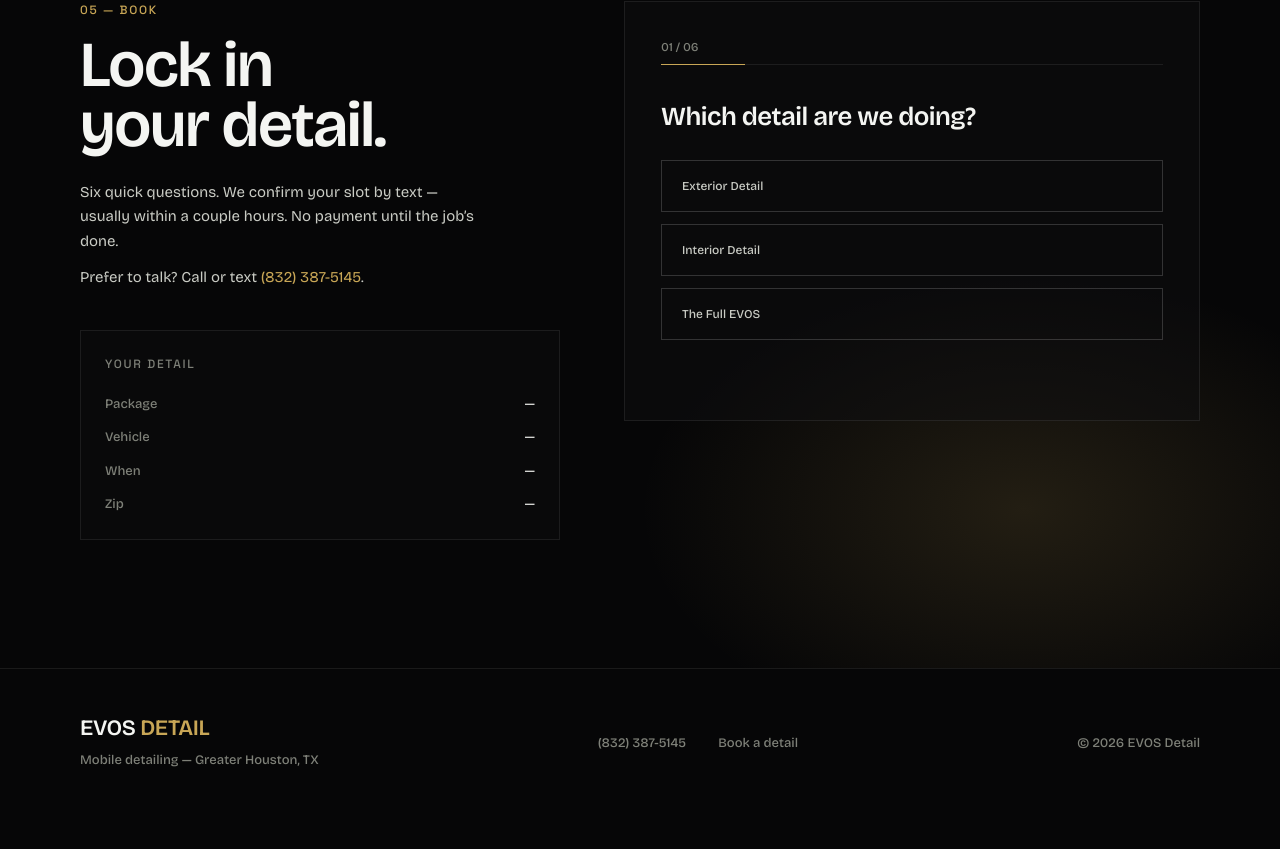
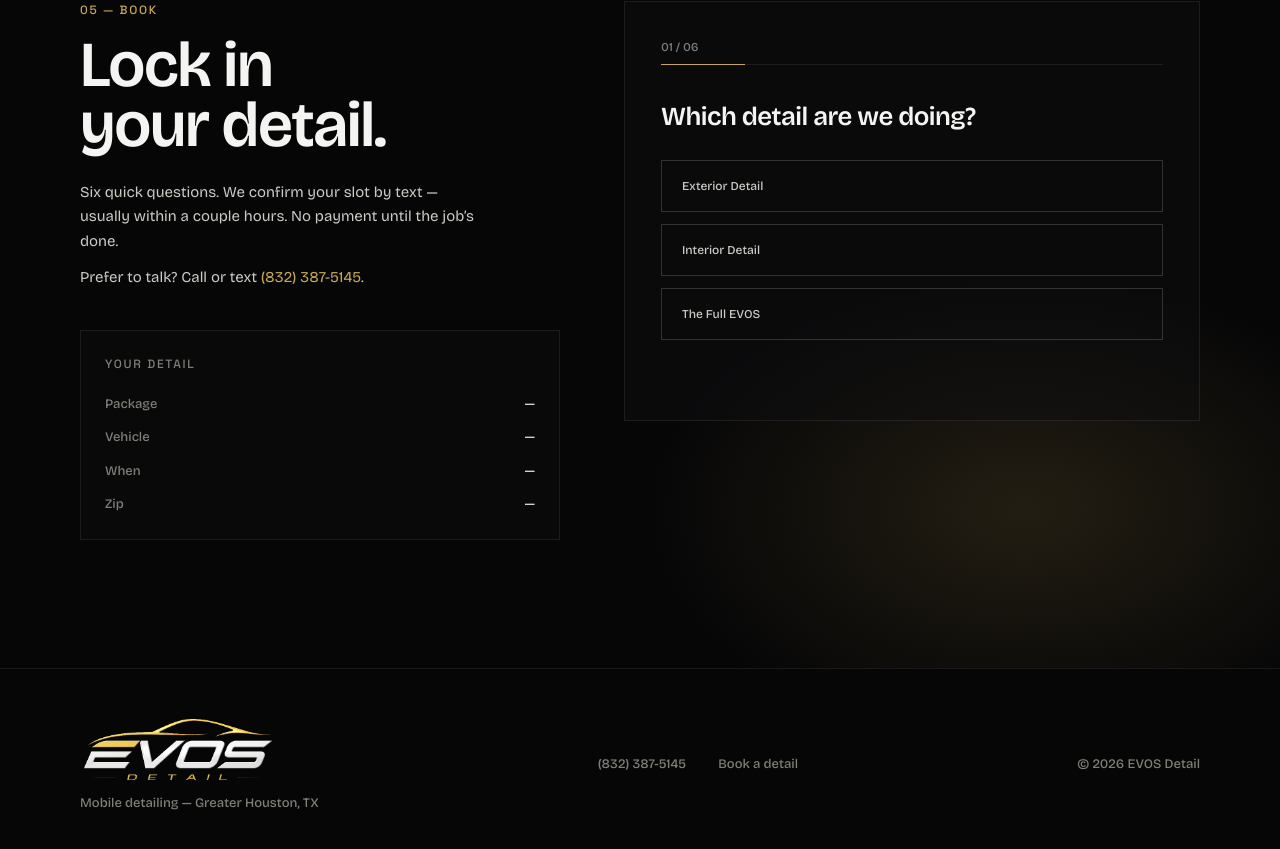
Before and after one commit to roasmarketingbusiness-commits/evosdetail.com, a Next.js app: page / in a window 1280 px wide. Shown: the part 5057-5906 px from the top of the page. Before the commit the page ends 5875 px from the top, so only its background shows below. Built offline with nearby package versions, Linux system fonts and the light colour scheme.

Commit message:
Footer wordmark: use the header logo image at 65px
Co-Authored-By: Claude Fable 5 <noreply@anthropic.com>

```diff
--- a/src/app/_components/Footer.tsx
+++ b/src/app/_components/Footer.tsx
@@ -1,11 +1,17 @@
+import Image from "next/image";
+
 export function Footer() {
   return (
     <footer className="relative border-t border-hairline">
       <div className="mx-auto max-w-[1200px] px-6 md:px-10 py-12 flex flex-col md:flex-row items-start md:items-center justify-between gap-8">
         <div>
-          <p className="display text-[22px] leading-none">
-            EVOS <span className="text-volt">DETAIL</span>
-          </p>
+          <Image
+            src="/evos-logo-header-2.png"
+            alt="EVOS Detail"
+            width={596}
+            height={200}
+            className="h-[65px] w-auto"
+          />
           <p className="mt-3 font-medium text-[13px] text-ink-mute">
             Mobile detailing — Greater Houston, TX
           </p>
```
